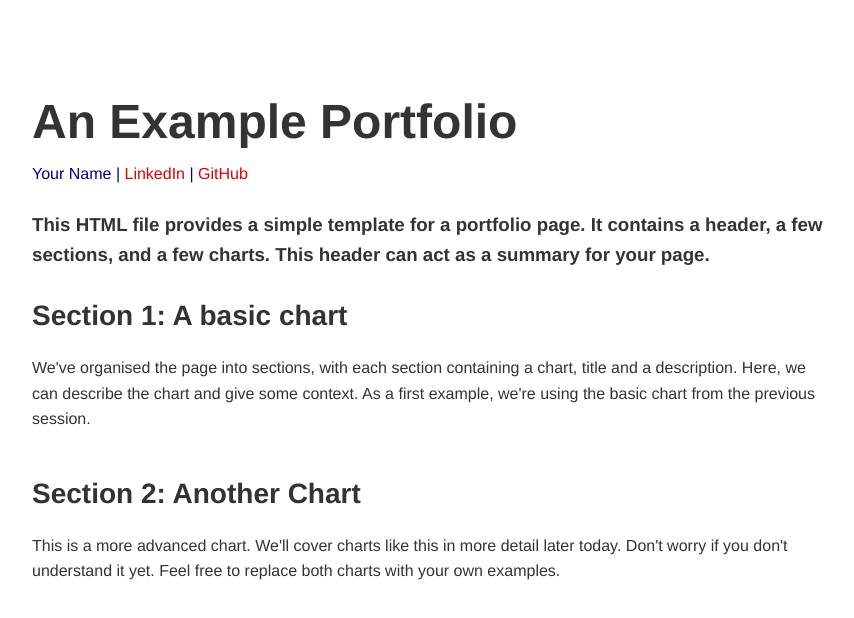
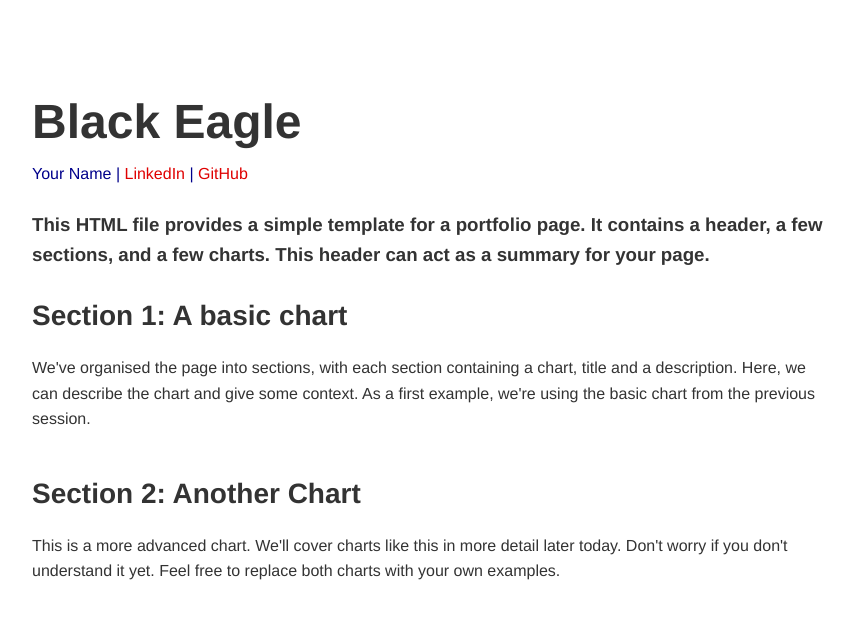
Before and after one commit to blackeagle11/blackeagle11.github.io, a plain HTML site: page index.html in a window 1280 px wide. Shown: the whole page, without its empty margins (208-1062 px from the left). Drawn offline with Linux system fonts and the light colour scheme; a script that the page names is missing.

Commit message:
Add files via upload

```diff
--- a/index.html
+++ b/index.html
@@ -40,7 +40,7 @@
 <body> <!-- The body tag contains the elements that visitors to our page will see. -->
     <h1 style="margin-bottom: 0px;"> <!-- we can also style elements directly in the HTML by setting the style= atrribute of a tag. -->
         <!-- This is a header, it is the largest text on the page -->
-        An Example Portfolio
+        Black Eagle
     </h1>
     <p style="margin-top: 0px; color: darkblue">
         <!-- we're setting the margin to 0px so the header and authour name are close together -->
```
